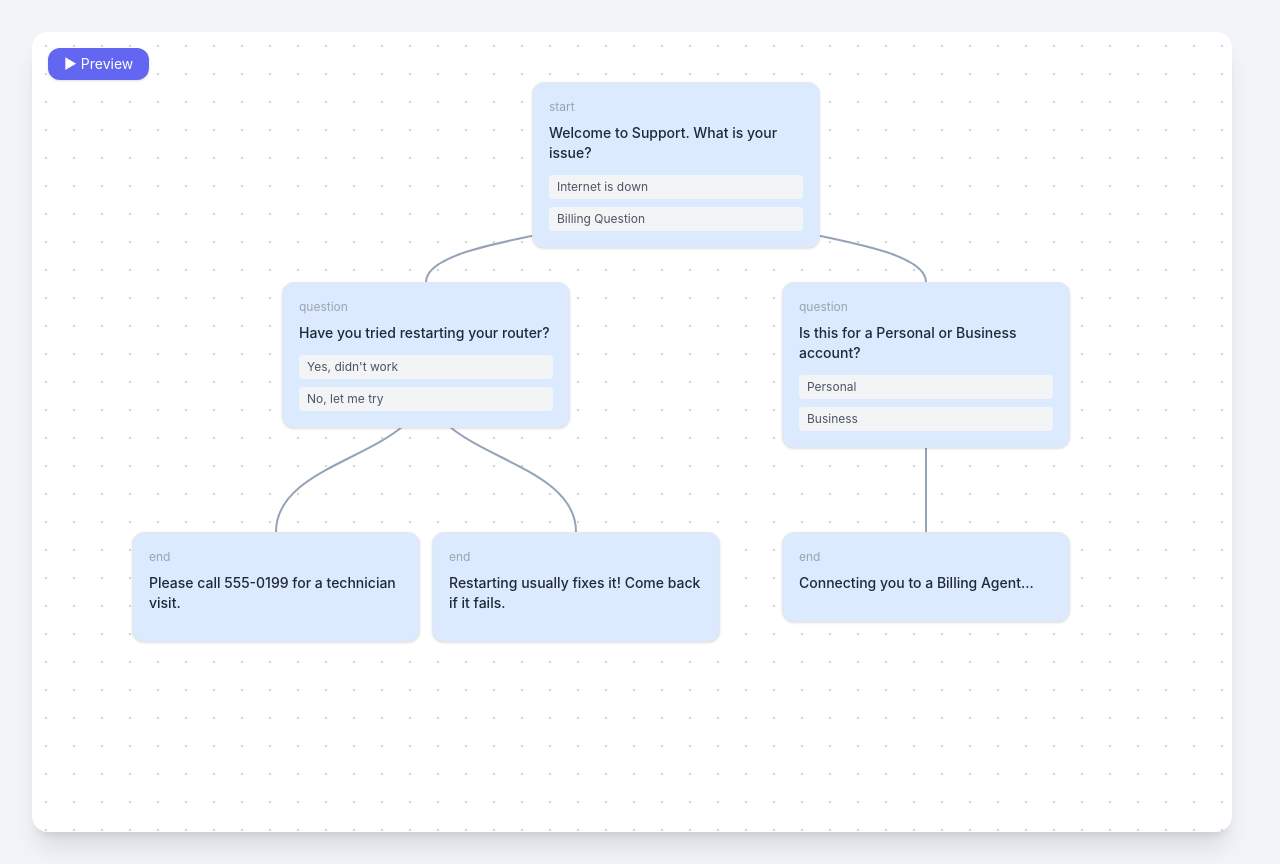
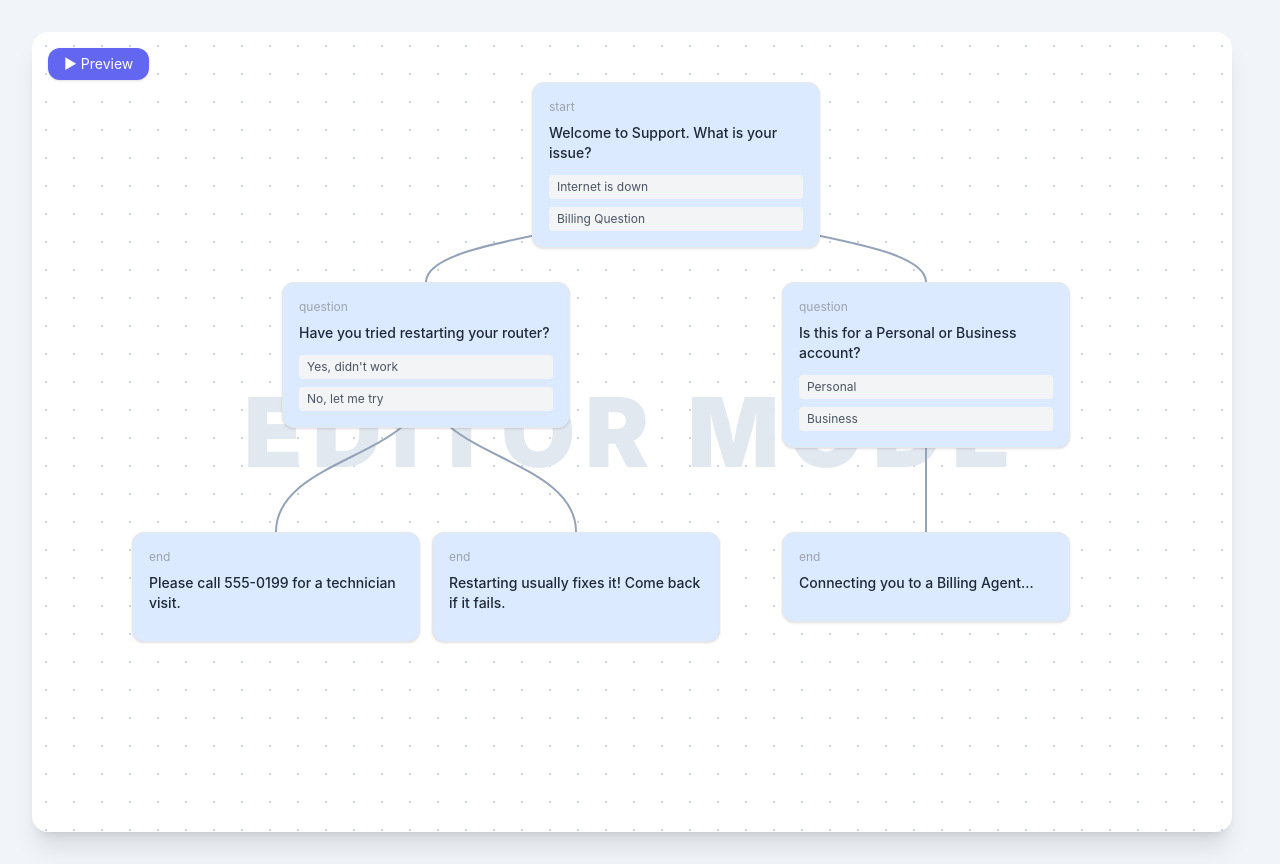
Before and after one commit to Newjul/supportflow-visuals-builder, a React (Vite) app: page / in a window 1280 px wide. Built offline with nearby package versions, Linux system fonts and the light colour scheme.

Commit message:
Added a faded EDITOR MODE watermark to the canvas background to make the active mode easier to recognize without distracting from the nodes

```diff
--- a/src/pages/BuilderPage.jsx
+++ b/src/pages/BuilderPage.jsx
@@ -101,6 +101,11 @@ const handleMouseUp = useCallback(() => {
          style={{
           backgroundSize: "40px 40px"
          }}>
+          <div className="absolute inset-0 flex items-center justify-center pointer-events-none">
+               <span className="text-8xl font-black text-slate-200 select-none tracking-widest">
+                     EDITOR MODE
+                </span>
+          </div>
           <ConnectorLayer nodes={nodeState}/>
           {nodeState.map((node)=>(
             <Node key={node.id} node={node}
```
